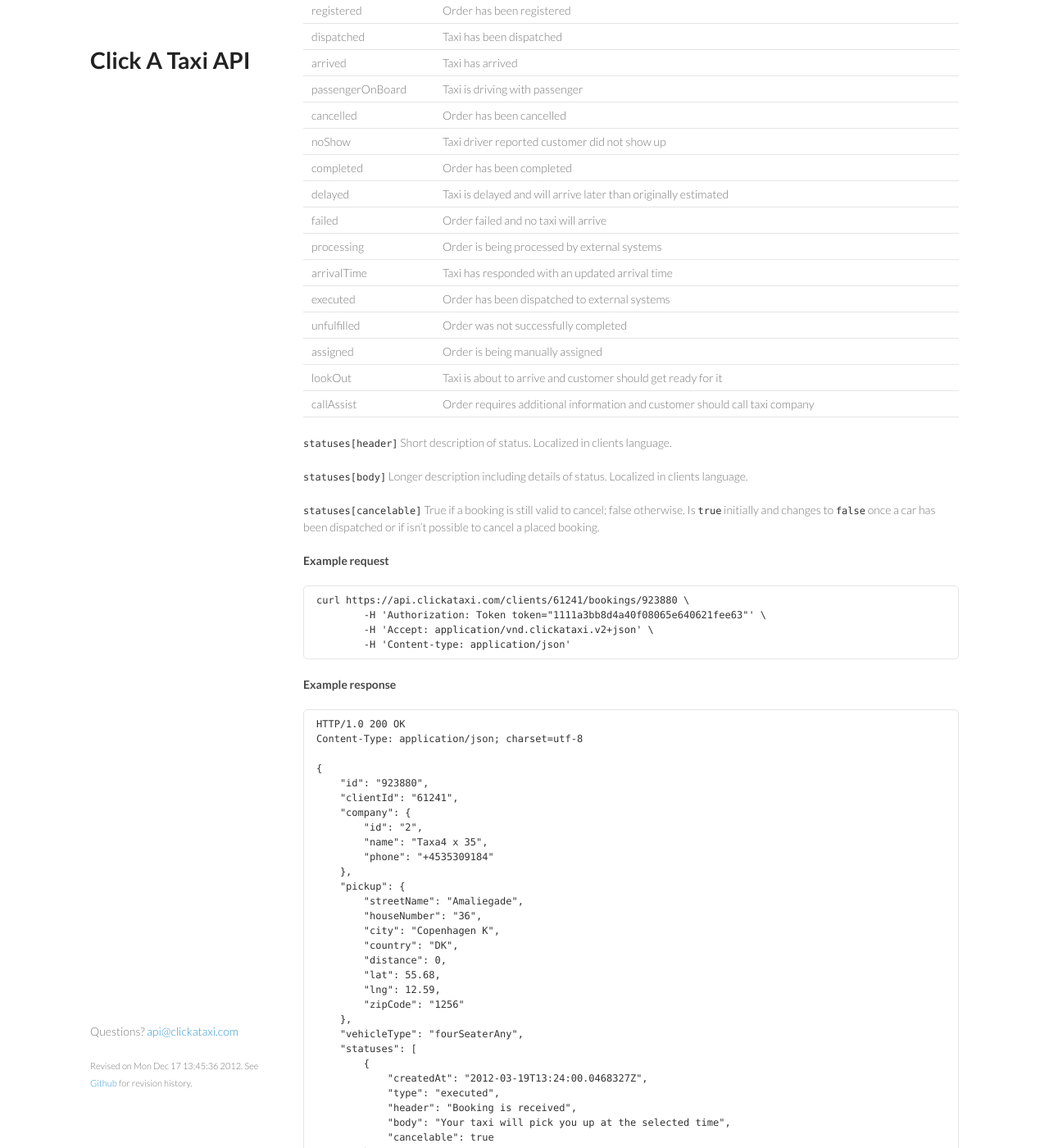
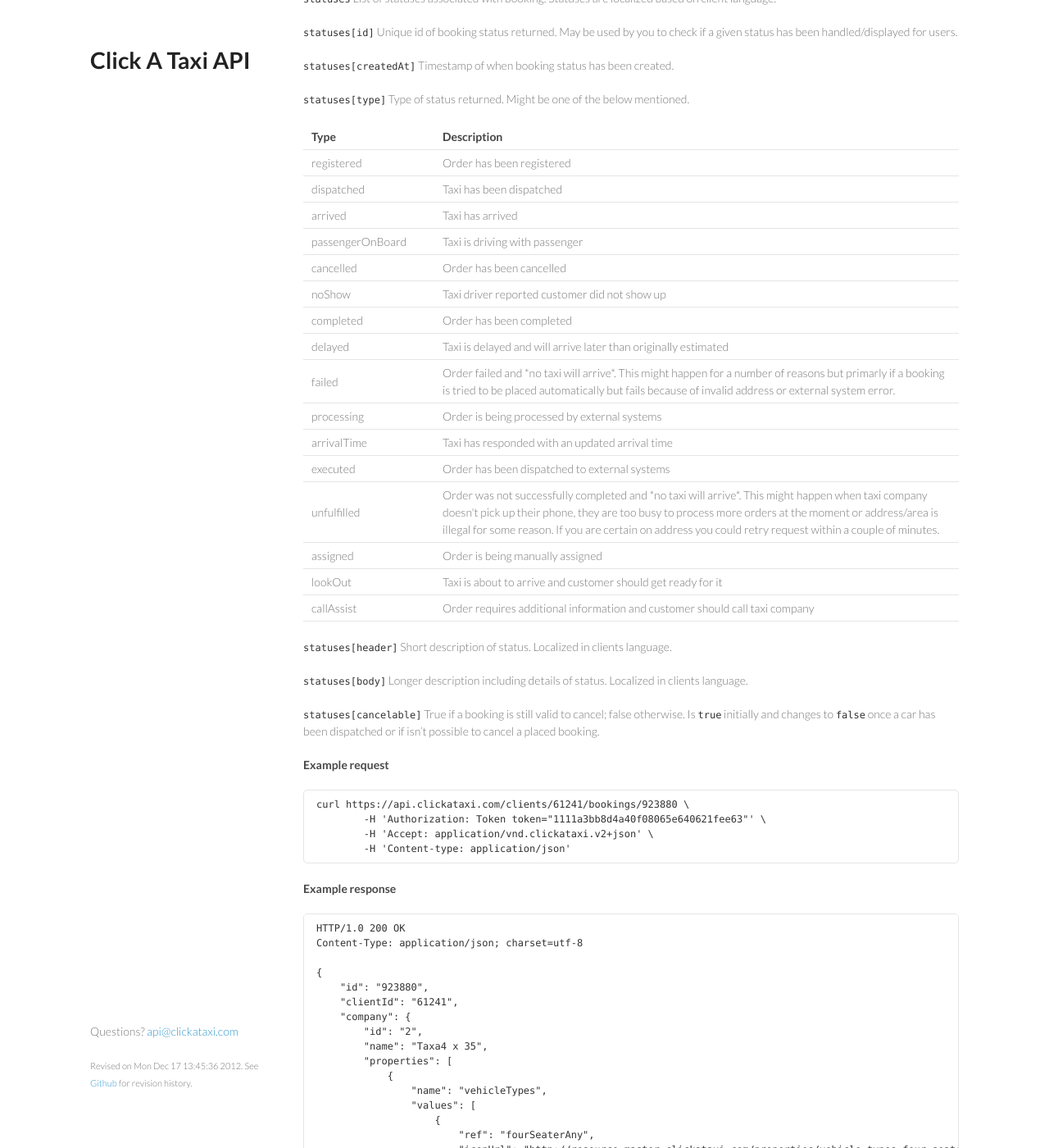
Before and after one commit to clickataxi/api-documentation, a Jekyll site: the page built from index.md, in a window 1280 px wide and 1400 px high, scrolled down 13115 px. Shown: the whole window at 82% size. Built offline with Jekyll 4.4.1, drawn with Linux system fonts in a browser that asks for light colours; Markdown is read by kramdown in place of the engine named in the settings; some of the changed text lies outside the part shown.

Commit message:
Updates documentation based on feedback

```diff
--- a/index.md
+++ b/index.md
@@ -35,7 +35,7 @@
 
 ## Suggested booking flow
 
-As as minimum requirement to book a taxi, one must first [authenticate](#authorizations) then create a [create a client](#clients) and finally [create a booking](#bookings). Usually one would also like to display which taxi companies [operate in a given area](#spot_companies) and check if that company allows automatic booking and/or a special type of vehicle.
+As as minimum requirement to book a taxi, one must first [authenticate](#authorizations) then create a [create a client](#clients) and finally [create a booking](#bookings). Usually one would also like to display which taxi companies [operate in a given area](#spot_companies) and check if that company allows automated bookings and/or a special type of vehicle. To check if company supports automated bookings the "automatedBooking" attribute on a company should be checked. If this is `false` our API can't book on this company i.e. trying to place a booking through the API will fail but you may use returned phone number for company to display this as a fallback in your application flow. Most companies on our platform allows automatic booking, though.
 
 
 ## Authentication
@@ -191,7 +191,12 @@
 
 `name` Name of taxi company
 
-`phone` Number for taxi company using the [E.164 format](http://en.wikipedia.org/wiki/E.164).
+`phone` Number for taxi company using the [E.164 format](http://en.wikipedia.org/wiki/E.164)
+
+`automatedBooking` True if company supports fully automated bookings through API; false otherwise
+
+`destinationRequired` True if company requires a dropoff address for handling orders; false otherwise
+
 
 #### Example request
 
@@ -659,13 +664,13 @@
 
 #### Example request
 
-Creates a pre-booking of a medium sized taxi for Christmas Eve. A `pickup` structure may include a `placeRef` attribute instead of a full address in case you want to book at a [Point Of Interest](#nearby_places). Client is bringing a child so a child seat is requested.
+Creates a pre-booking of a medium sized taxi for Christmas Eve. A `pickup` structure may include a `placeRef` attribute instead of a full address in case you want to book at a [Point Of Interest](#nearby_places). Client is bringing a child so a child seat is requested as a service too.
 
 	curl https://api.clickataxi.com/clients/9535253/bookings \
 		-H 'Authorization: Token token="1111a3bb8d4a40f08065e640621fee63"' \
 		-H 'Accept: application/vnd.clickataxi.v2+json' \
 		-H 'Content-type: application/json' \
-		-d '{ "arrivalAt": "2012-12-24T20:00:00.0000000Z", "pickup":{"streetName":"Amaliegade","houseNumber":"36","zipCode":"1256","city":"Copenhagen K","country":"DK","lat":55.68,"lng":12.59}, "vehicleType": "fourSeaterAny" }'
+		-d '{ "arrivalAt": "2012-12-24T20:00:00.0000000Z", "pickup":{"streetName":"Amaliegade","houseNumber":"36","zipCode":"1256","city":"Copenhagen K","country":"DK","lat":55.68,"lng":12.59}, "vehicleType": "fourSeaterAny", "services": "childSeat" }'
 
 #### Example response
 
@@ -719,6 +724,8 @@
 
 `completed` True if booking may be considered as completed i.e. a client has completed trip or trip has failed.
 
+`state` Current state of booking as `active`, `successful` or `unsuccessful`.
+
 `statuses` List of statuses associated with booking. Statuses are localized based on client language.
 
 `statuses[id]` Unique id of booking status returned. May be used by you to check if a given status has been handled/displayed for users.
@@ -766,7 +773,7 @@
 	</tr>
 	<tr>
 		<td>failed</td>
-		<td>Order failed and no taxi will arrive</td>
+		<td>Order failed and *no taxi will arrive*. This might happen for a number of reasons but primarly if a booking is tried to be placed automatically but fails because of invalid address or external system error.</td>
 	</tr>
 	<tr>
 		<td>processing</td>
@@ -782,7 +789,7 @@
 	</tr>
 	<tr>
 		<td>unfulfilled</td>
-		<td>Order was not successfully completed</td>
+		<td>Order was not successfully completed and *no taxi will arrive*. This might happen when taxi company doesn't pick up their phone, they are too busy to process more orders at the moment or address/area is illegal for some reason. If you are certain on address you could retry request within a couple of minutes.</td>
 	</tr>
 	<tr>
 		<td>assigned</td>
@@ -823,6 +830,23 @@
 	    "company": {
 	        "id": "2",
 	        "name": "Taxa4 x 35",
+	        "properties": [
+	            {
+	                "name": "vehicleTypes",
+	                "values": [
+	                    {
+	                        "ref": "fourSeaterAny",
+	                        "iconUrl": "http://resource.master.clickataxi.com/properties/vehicle-types_four-seater-any_logo.png"
+	                    },
+	                    {
+	                        "ref": "fourSeaterStationCar",
+	                        "iconUrl": "http://resource.master.clickataxi.com/properties/vehicle-types_four-seater-station-car_logo.png"
+	                    }
+	                ],
+	                "mutuallyExclusive": true
+	            }
+	        ],
+	        "rating": 4.0,
 	        "phone": "+4535309184"
 	    },
 	    "pickup": {
```
Also changed, not shown: other parts of index.md (+2 -1 lines).
